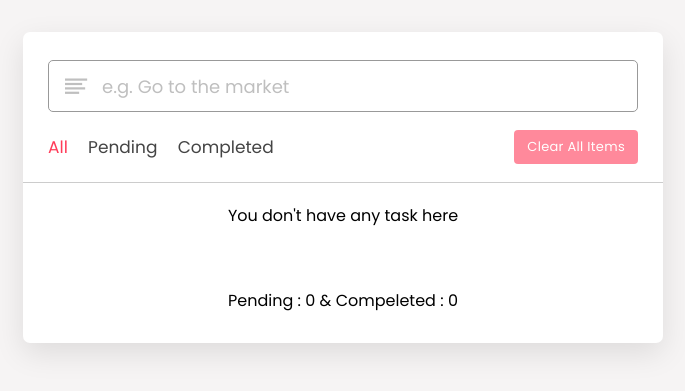
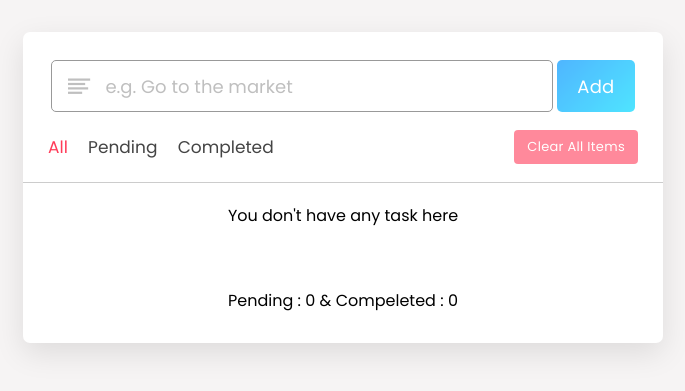
Before and after one commit to Ebrahim1133/web, a plain HTML site: page task5/index.html in a window 1280 px wide. Shown: the part 105-496 px from the top of the page, without its empty margins (297-982 px from the left). Drawn offline with nearby package versions, Linux system fonts and the light colour scheme.

Commit message:
someUpdates

```diff
--- a/task3/fun.js
+++ b/task5/fun.js
@@ -1,7 +1,10 @@
 const taskInput = document.querySelector(".task-input input"),
+taskAdd = document.getElementById("add-btn"),
+
 filters = document.querySelectorAll(".filters span"),
 clearAll = document.querySelector(".clear-btn"),
 taskBox = document.querySelector(".task-box");
+console.log(taskAdd);
 let editId,
 isEditTask = false,
 
@@ -51,6 +54,8 @@ function showTodo(filter) {
     showNumberOfCompleted();
 }
 showTodo("all");
+showNumberOfPending();
+showNumberOfCompleted();
 function showMenu(selectedTask) {
     let menuDiv = selectedTask.parentElement.lastElementChild;
     menuDiv.classList.add("show");
@@ -77,7 +82,7 @@ function editTask(taskId, textName) {
     editId = taskId;
     isEditTask = true;
     taskInput.value = textName;
-    taskInput.focus();
+    // taskInput.focus();
     taskInput.classList.add("active");
 }
 function deleteTask(deleteId, filter) {
@@ -96,9 +101,11 @@ clearAll.addEventListener("click", () => {
     showNumberOfPending();
     showNumberOfCompleted();
 });
-taskInput.addEventListener("keyup", e => {
+function takAdded(){
+
+        console.log('add');
         let userTask = taskInput.value.trim();
-    if(e.key == "Enter" && userTask) {
+        if(userTask) {
             if(!isEditTask) {
                 todos = !todos ? [] : todos;
                 let taskInfo = {name: userTask, status: "pending"};
@@ -113,7 +120,12 @@ taskInput.addEventListener("keyup", e => {
             showNumberOfPending();
             showNumberOfCompleted();
         }
-});
+        else{
+              alert('Enter Task Please');
+        }
+
+}
+
 
 
 function showNumberOfPending(){
--- a/task3/index.html
+++ b/task5/index.html
@@ -14,7 +14,8 @@
     <div class="wrapper">
       <div class="task-input">
         <img src="bars-icon.svg" alt="icon">
-        <input type="text" placeholder="e.g. Go to the market">
+        <span><input type="text" placeholder="e.g. Go to the market"></span>
+        <button id="add-btn" onclick="takAdded()" >Add</button>
       </div>
       <div class="controls">
         <div class="filters">
--- a/task3/style.css
+++ b/task5/style.css
@@ -29,6 +29,7 @@ body{
   height: 52px;
   padding: 0 25px;
   position: relative;
+
 }
 .task-input img{
   top: 50%;
@@ -37,7 +38,7 @@ body{
 }
 .task-input input{
   height: 100%;
-  width: 100%;
+  width: 85%;
   outline: none;
   font-size: 18px;
   border-radius: 5px;
@@ -72,6 +73,25 @@ body{
 }
 .filters span.active{
   color: #ff3c59;
+}
+.task-input #add-btn{
+  border: none;
+  opacity: 0.6;
+  display: inline;
+  height: 100%;
+  outline: none;
+  color: #fff;
+  cursor: pointer;
+  font-size: 18px;
+  padding: 7px 20px;
+  border-radius: 5px;
+  letter-spacing: 0.3px;
+  opacity: 0.9;
+  transition: transform 0.25s ease;
+  background: linear-gradient(135deg, #3caeff 0%, #3ce2ff 100%);
+}
+#add-btn:active{
+  transform: scale(0.93);
 }
 .controls .clear-btn{
   border: none;
```
Also changed, not shown: task5/bars-icon.svg (renamed from task3/bars-icon.svg). Lines whose indentation alone changed are shown as unchanged.
